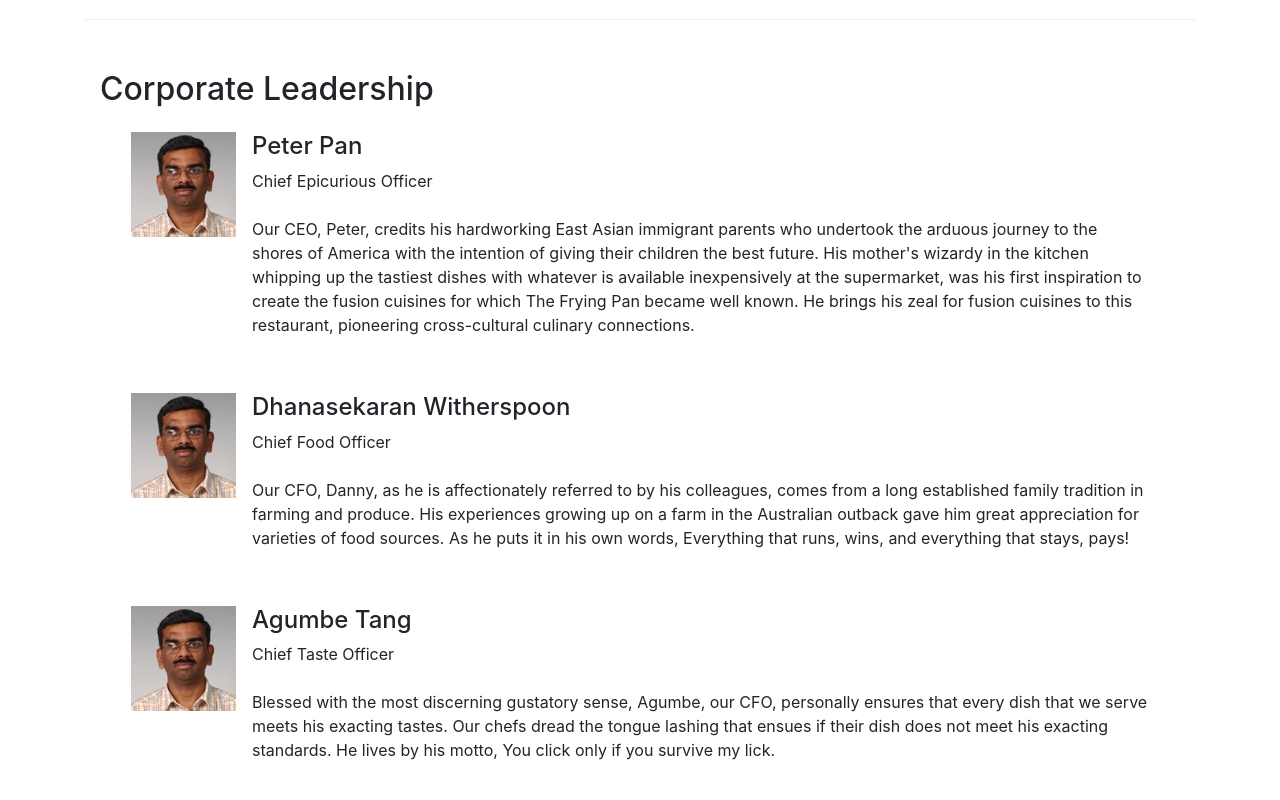
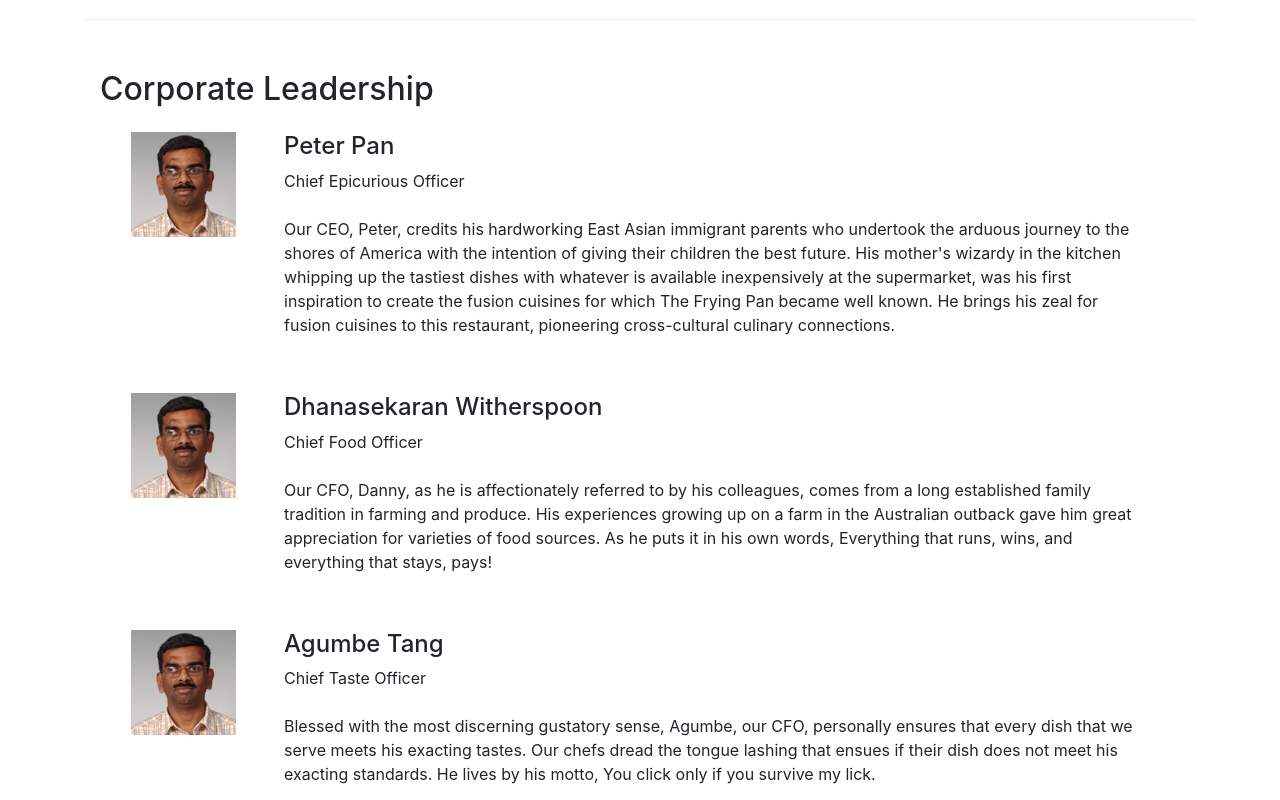
Before and after one commit to Navojith/React-Project-Coursera, a React (Create React App) app: page /aboutus in a window 1280 px wide. Shown: the part 960-1760 px from the top of the page. Built offline with nearby package versions, Linux system fonts and the light colour scheme.

Commit message:
assaignment 2 integrated

```diff
--- a/src/components/AboutComponent.js
+++ b/src/components/AboutComponent.js
@@ -1,7 +1,7 @@
 import React from 'react';
 import { Breadcrumb, BreadcrumbItem, Card, CardBody, CardHeader, Media } from 'reactstrap';
 import { Link } from 'react-router-dom';
-import RenderLeader from './RenderLeaderComponent';
+
 
 function About(props) {
 
@@ -73,4 +73,29 @@ function About(props) {
     );
 }
 
+function RenderLeader(props) {
+
+    const leader = props.leaders.map((leader) => {
+        return (
+            <div key={leader.id} className="col-12">
+                <Media className='m-3'>
+                    <img src={leader.image} alt={leader.alt} />
+                    <Media body className="ml-5">
+                        <Media heading>{leader.name}</Media>
+                        <Media>{leader.designation}</Media>
+                        <br />
+                        <Media className='d-none d-sm-block'>{leader.description}</Media>
+                    </Media>
+                </Media> <br />
+            </div>
+        );
+    });
+
+    return(
+        <div>{leader}</div>
+
+    )
+}
+
+
 export default About;
--- a/src/components/RenderLeaderComponent.js
+++ /dev/null
@@ -1,29 +0,0 @@
-import { render } from "@testing-library/react";
-import React from "react";
-import { Media } from "reactstrap";
-
-function RenderLeader(props) {
-
-    const leader = props.leaders.map((leader) => {
-        return (
-            <div key={leader.id} className="col-12">
-                <Media className='m-3'>
-                    <img src={leader.image} alt={leader.alt} />
-                    <Media body className="ml-3">
-                        <Media heading>{leader.name}</Media>
-                        <Media>{leader.designation}</Media>
-                        <br />
-                        <Media className='d-none d-sm-block'>{leader.description}</Media>
-                    </Media>
-                </Media> <br />
-            </div>
-        );
-    });
-
-    return(
-        <div>{leader}</div>
-
-    )
-}
-
-export default RenderLeader;
```
